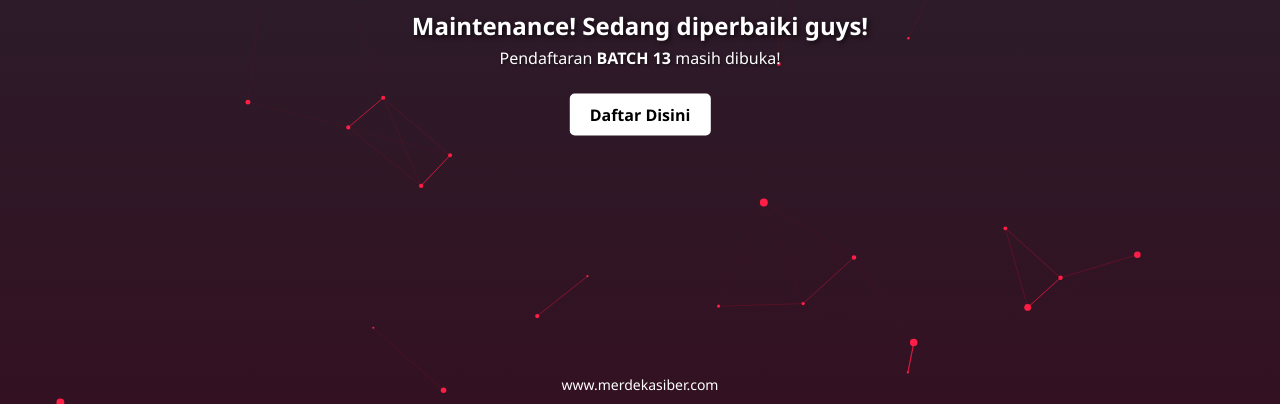
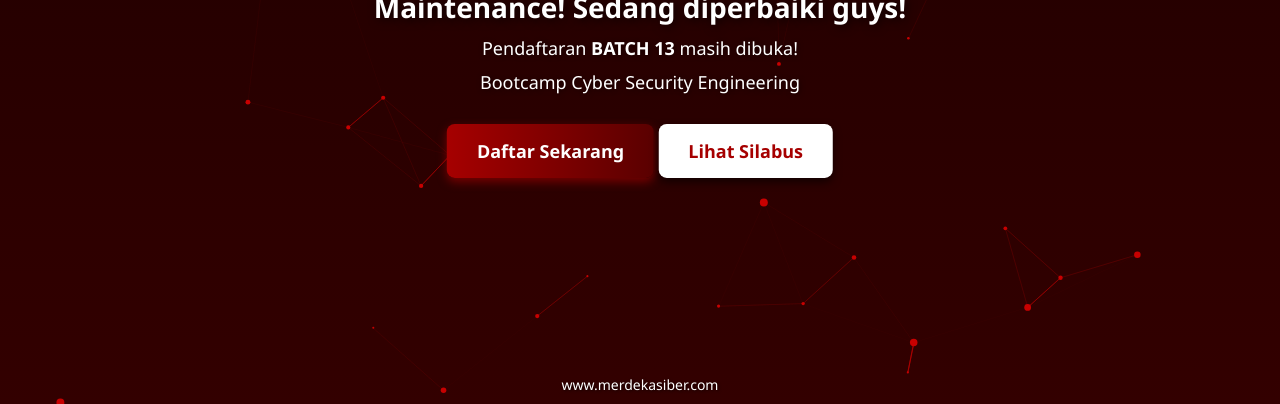
Before and after one commit to mgodonf/mgodonf, a plain HTML site: page index.html in a window 1280 px wide. Shown: the part 396-800 px from the top of the page. Drawn offline with Linux system fonts and the light colour scheme.

Commit message:
Update index.html

```diff
--- a/index.html
+++ b/index.html
@@ -4,7 +4,7 @@
 <head>
   <meta charset="UTF-8">
   <meta name="viewport" content="width=device-width, initial-scale=1.0">
-  <title>Maintenance!</title>
+  <title>Cyber Security Bootcamp</title>
   <style>
     *,
     *::before,
@@ -31,40 +31,63 @@
       text-align: center;
       color: #fff;
       z-index: 10;
+      animation: fadeIn 1.5s ease-in-out;
     }
 
     .center-content img {
-      width: 100px;
+      width: 120px;
       margin-bottom: 20px;
     }
 
     .center-content h1 {
       margin: 0;
-      font-size: 24px;
+      font-size: 28px;
       font-weight: bold;
-      text-shadow: 2px 2px 5px rgba(0, 0, 0, 0.7);
+      text-shadow: 2px 2px 10px rgba(0, 0, 0, 0.7);
     }
 
     .center-content p {
-      margin: 5px 0;
-      font-size: 16px;
-      text-shadow: 1px 1px 3px rgba(0, 0, 0, 0.5);
+      margin: 10px 0;
+      font-size: 18px;
+      text-shadow: 1px 1px 5px rgba(0, 0, 0, 0.5);
     }
 
     .center-content .button {
       display: inline-block;
       margin-top: 20px;
-      padding: 10px 20px;
-      font-size: 16px;
-      color: #000;
-      background-color: #fff;
+      padding: 15px 30px;
+      font-size: 18px;
+      color: #fff;
+      background: linear-gradient(90deg, #a60000, #5a0000);
       text-decoration: none;
-      border-radius: 5px;
+      border-radius: 8px;
       font-weight: bold;
+      box-shadow: 0 4px 10px rgba(166, 0, 0, 0.6);
+      transition: all 0.3s ease;
     }
 
     .center-content .button:hover {
-      background-color: #f0f0f0;
+      background: linear-gradient(90deg, #5a0000, #a60000);
+      box-shadow: 0 8px 20px rgba(166, 0, 0, 0.9);
+    }
+
+    .center-content .button.secondary {
+      display: inline-block;
+      margin-top: 20px;
+      padding: 15px 30px;
+      font-size: 18px;
+      color: #a60000;
+      background: #fff;
+      text-decoration: none;
+      border-radius: 8px;
+      font-weight: bold;
+      box-shadow: 0 4px 8px rgba(0, 0, 0, 0.6);
+      transition: all 0.3s ease;
+    }
+
+    .center-content .button.secondary:hover {
+      background: #f2f2f2;
+      box-shadow: 0 6px 12px rgba(0, 0, 0, 0.8);
     }
 
     .footer {
@@ -75,13 +98,24 @@
       font-size: 14px;
       color: #fff;
       z-index: 10;
+      text-shadow: 1px 1px 3px rgba(0, 0, 0, 0.7);
     }
 
     .canvas {
       position: absolute;
       top: 0;
       left: 0;
-      background: linear-gradient(to bottom, #262530, #312);
+      background: linear-gradient(to bottom, #1a0000, #330000);
+    }
+
+    @keyframes fadeIn {
+      from {
+        opacity: 0;
+      }
+
+      to {
+        opacity: 1;
+      }
     }
   </style>
 </head>
@@ -91,7 +125,10 @@
     <img src="logo.png" alt="Logo">
     <h1>Maintenance! Sedang diperbaiki guys!</h1>
     <p>Pendaftaran <strong>BATCH 13</strong> masih dibuka!</p>
-    <a href="https://wa.me/6285213806830" class="button">Daftar Disini</a>
+    <p>Bootcamp Cyber Security Engineering</p>
+    <a href="https://wa.me/6285213806830" class="button">Daftar Sekarang</a>
+    <a href="https://docs.google.com/document/d/11BeJbeH3_ECh_GWPjgjCvaY8n7n5JqQl/edit" class="button secondary">Lihat
+      Silabus</a>
   </div>
   <div class="footer">
     www.merdekasiber.com
@@ -107,7 +144,7 @@
         mousePos,
         points = [],
         maxDist = 200,
-        colour = "255,30,70";
+        colour = "200, 0, 0";
 
       function init() {
         canvas = document.getElementById("canvas");
```
